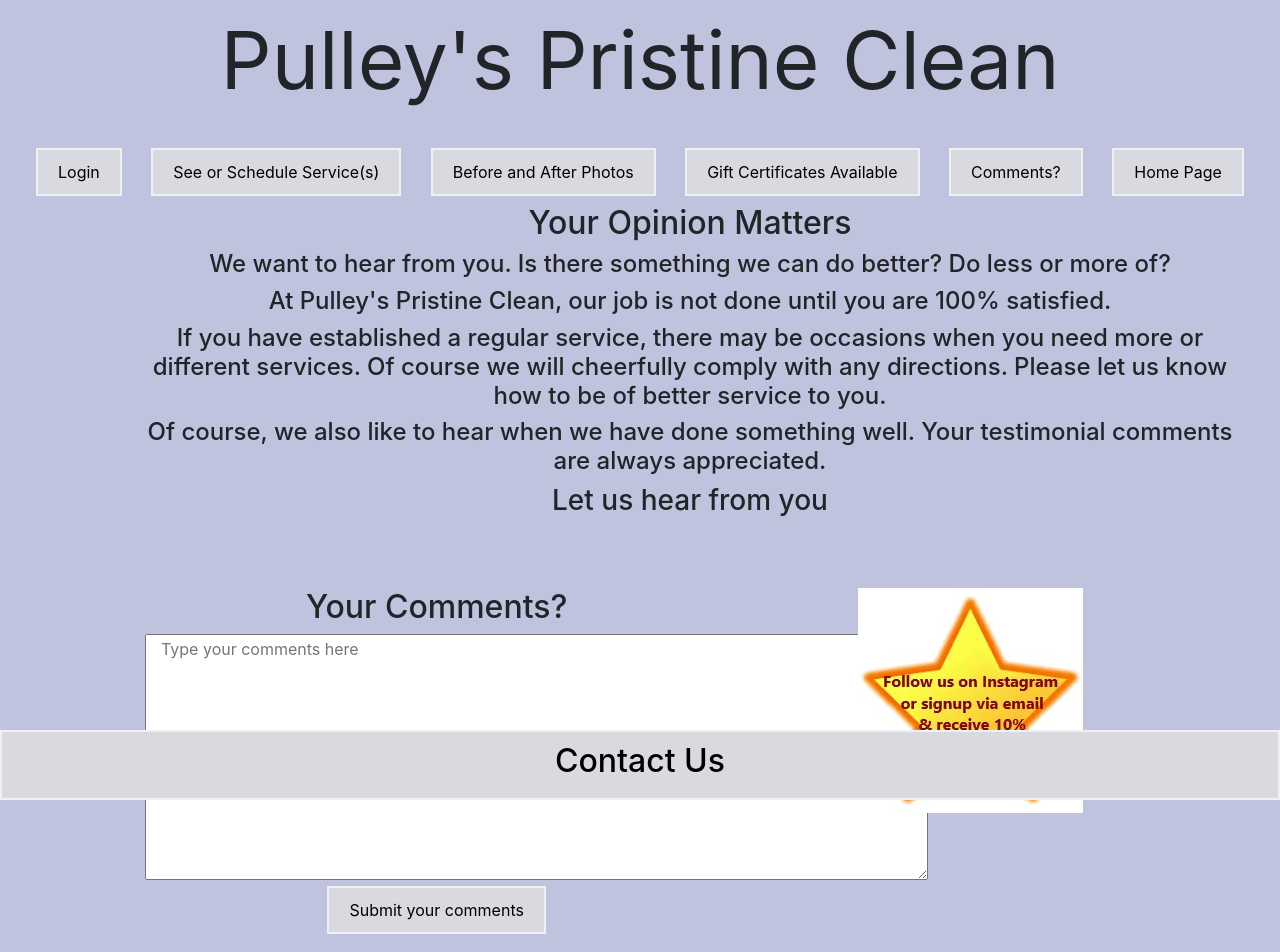
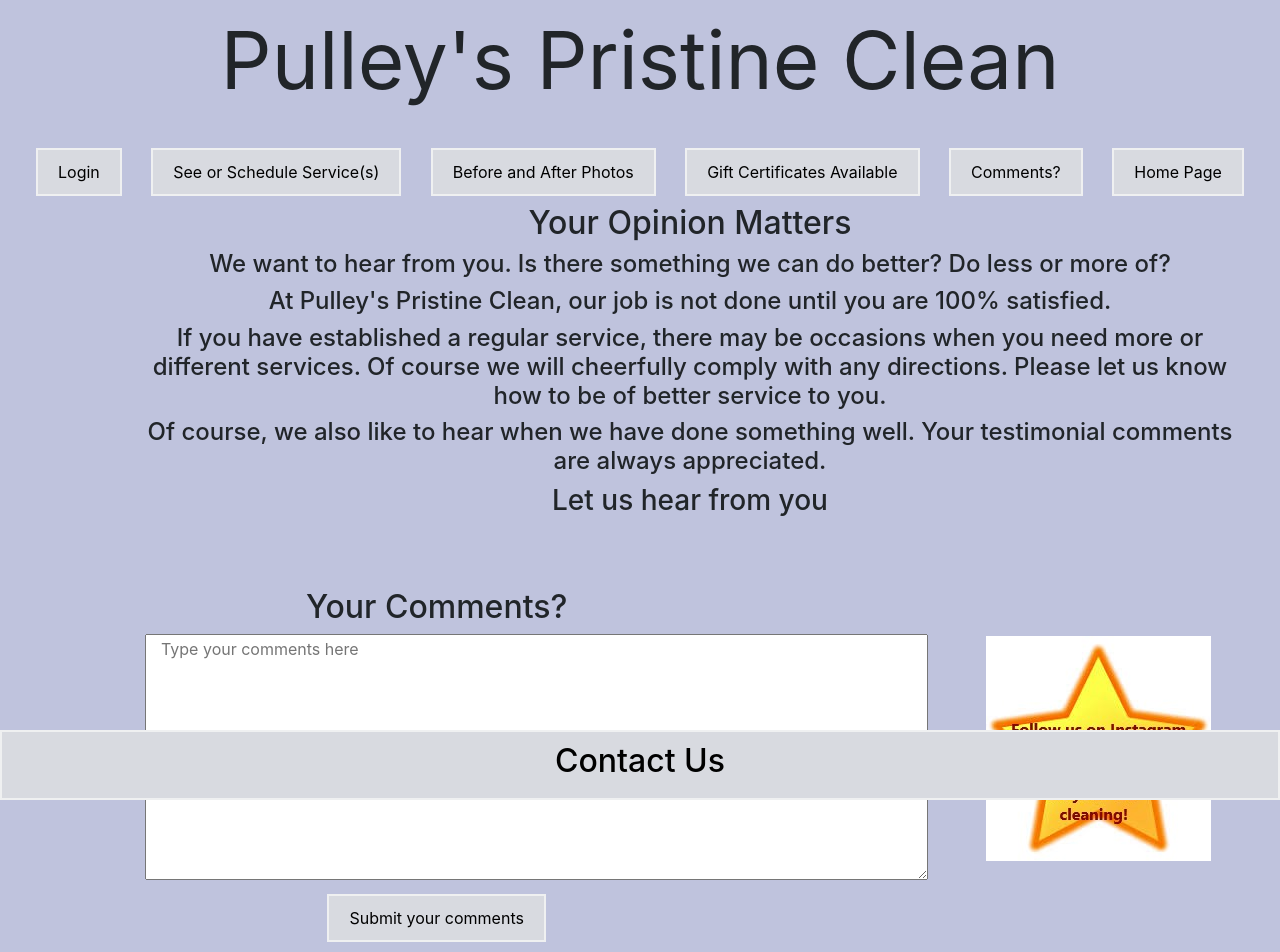
Before and after one commit to jamespulley59/PulleyPristineCleaners, a React (Create React App) app: page /Comments in a window 1280 px wide. Shown: the top 952 px of the page. Built offline with nearby package versions, Linux system fonts and the light colour scheme.

Commit message:
more fixes

```diff
--- a/src/components/user/Comments.js
+++ b/src/components/user/Comments.js
@@ -29,9 +29,8 @@ export default class Comments extends Component {
           </h4>
           <h3 className="text-center">Let us hear from you</h3>
         </div>
-
         <div className="row">
-          <div className="col-sm-8">
+          <div className="col-lg-8">
             <h2 className="text-center">Your Comments?</h2>
             <textarea
               rows="10"
@@ -41,15 +40,15 @@ export default class Comments extends Component {
               name="description"
               max-length="400"
             />
-            <div className="text-center Comment-btn">
+            <div className="text-center Comment-btn pt-2 pb-5">
               <Link className="btn-outline" to="./administrator/Admin">
                 Submit your comments
               </Link>
             </div>
           </div>
-          <div className="col-sm-4">
-            <div className="comments-img max-auto">
-              <img className="img-fluid" src={discount} alt="" />
+          <div className="col-lg-4">
+            <div className="img max-auto pt-5 mr-4">
+              <img className="img-fluid float-right" src={discount} alt="" />
             </div>
           </div>
         </div>
--- a/src/components/user/LoginProfile.js
+++ b/src/components/user/LoginProfile.js
@@ -98,23 +98,21 @@ export default class LoginProfile extends Component {
             <div className="btn btn-block">
               <Link>Submit your information</Link>
             </div>
-            {/* link to get info to admin */}
-            <div className="btn btn-block btn-warning">
-              <Link to="../administrator/Admin">Admin</Link>
-            </div>
           </div>
 
           {/* second col for img and client home info */}
           <div className="col-sm-6">
             <div className="login-img mx-auto">
               <img className="img-fluid " src={discount} alt="" />
-            </div>
+
               {/* getting client home size */}
 
               <div className="row">
-              <div className="col-xl-3" />
-              <div className="col-xl-6">
-                <h4 className="text-center">Please tell us about your home</h4>
+                {/* <div className="col-sm-3" /> */}
+                <div className="col-sm-6">
+                  <h4 className="text-center">
+                    Please tell us about your home
+                  </h4>
                   <div className="client-homeinfo pb-2">
                     <label>Number of bathrooms</label>
                     <input
@@ -143,8 +141,12 @@ export default class LoginProfile extends Component {
                     />
                   </div>
                 </div>
-              <div className="col-xl-3" />
               </div>
+            </div>
+          </div>
+          {/* link to get info to admin */}
+          <div className="btn block btn-warning">
+            <Link to="../administrator/Admin">Admin</Link>
           </div>
         </div>
       </div>
```
Lines whose indentation alone changed are shown as unchanged.
